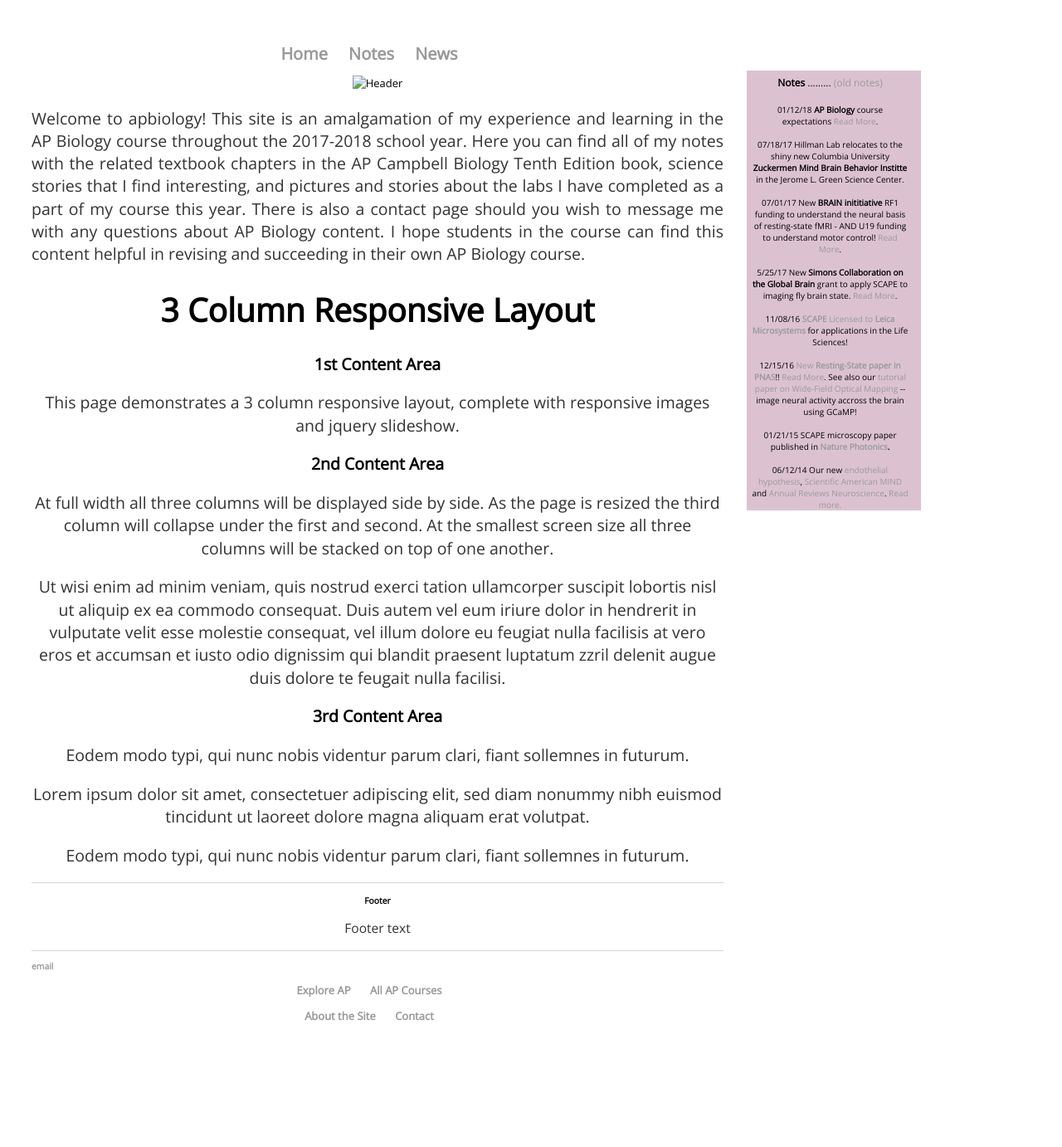
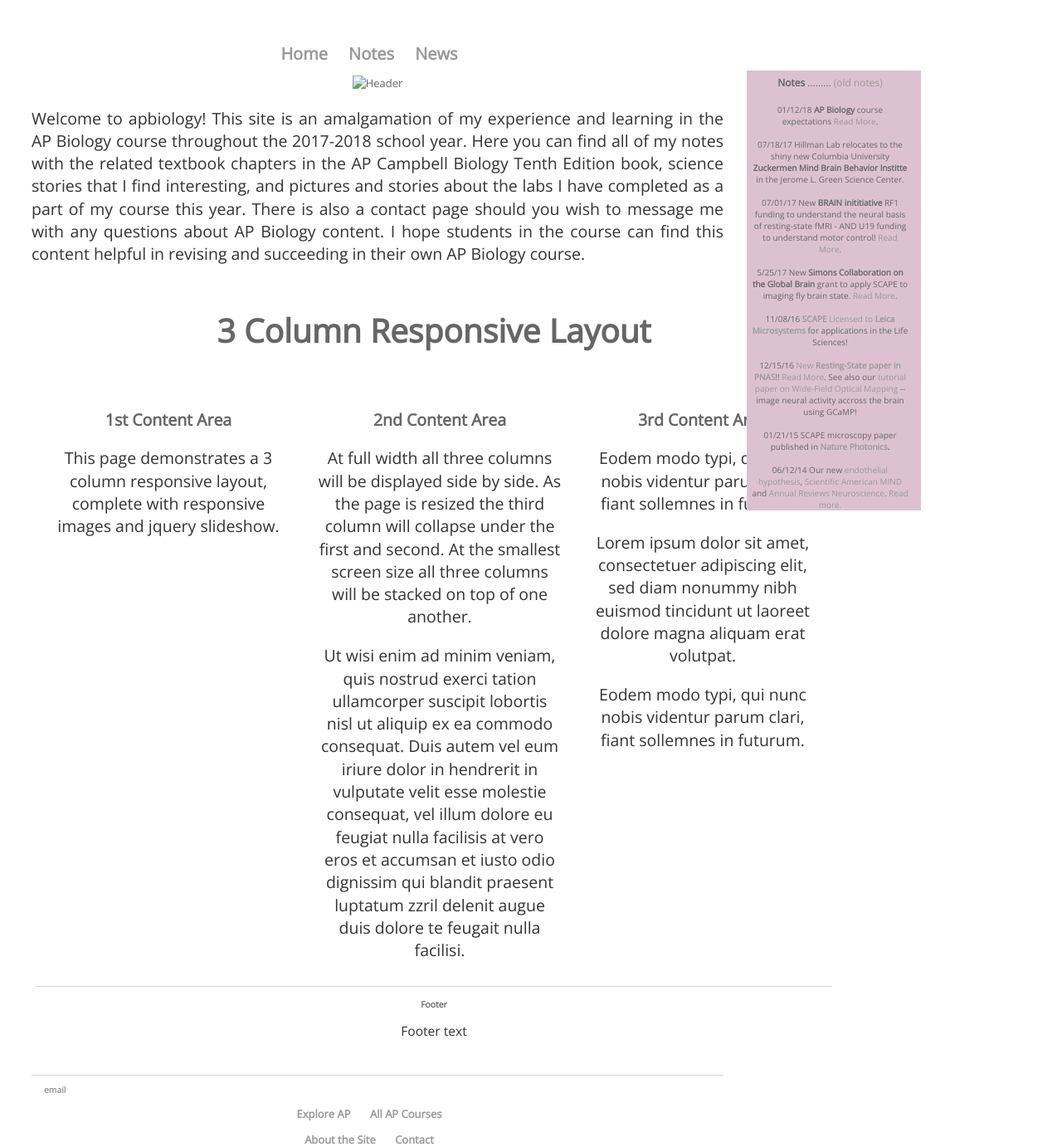
Before and after one commit to meganscarlett/meganscarlett.github.io, a Jekyll site: the page built from index.html, in a window 1280 px wide. Shown: the whole page at 83% size. Built offline with Jekyll 4.4.1, drawn with Linux system fonts in a browser that asks for light colours; before the commit the page ends 1233 px from its top, so only the background shows below that.

Commit message:
Update index.html

```diff
--- a/index.html
+++ b/index.html
@@ -12,7 +12,6 @@ There is also a contact page should you wish to message me with any questions ab
 
 I hope students in the course can find this content helpful in revising and succeeding in their own AP Biology course.</a></p></div>
 
-<!-- SAMPLE LINKS -->
 
 <div id="**Recent News Box**" style="height: 530px; left: 900px; position: absolute; top: 85px; width: 210px; background: #DCC2D0; z-index: 1;font-size: 10px" class="style_SkipStroke_3">
 <table cellpadding="4">
@@ -54,7 +53,10 @@ I hope students in the course can find this content helpful in revising and succ
                   </p></td>
             </table>
           </div>
-<!-- COLUMNS -->
+
+<!-- COLUMNS-->
+
+<link rel="stylesheet" type="text/css" href="/css/columns.css">
 <div id="pagewrap">
 
 	<header>
```
